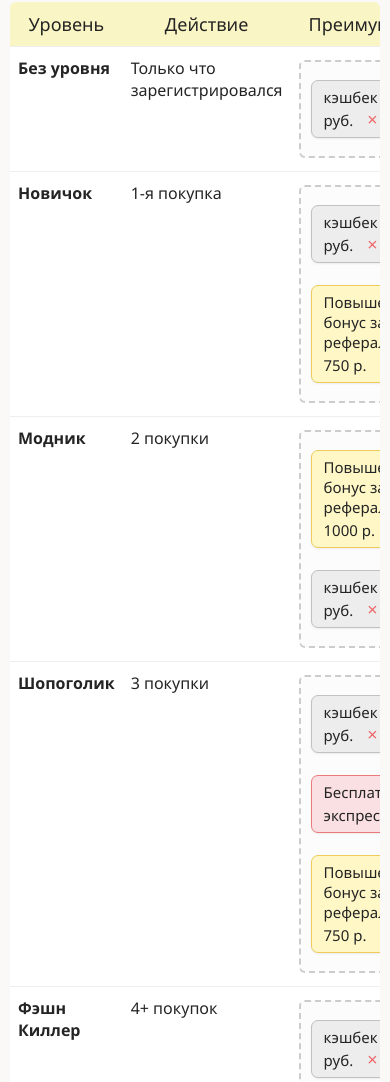
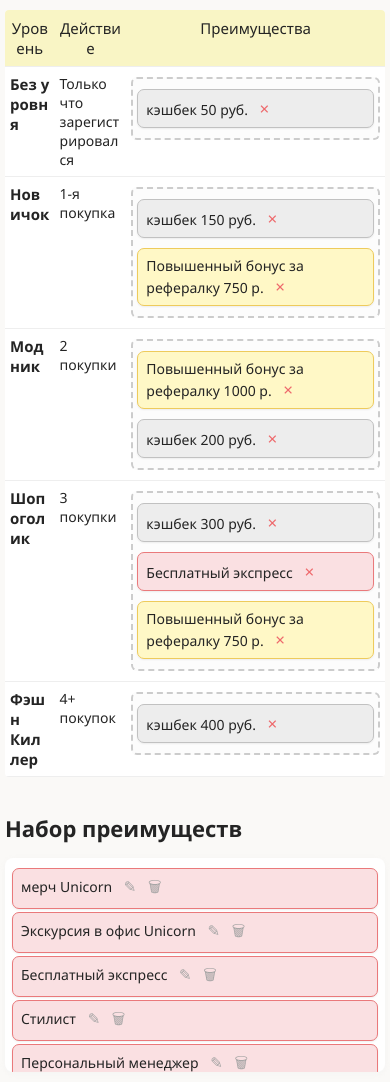
Before and after one commit to Vano3d/loyalty, a website: page public/index.html in a window 390 px wide. Shown: the part 110-1192 px from the top of the page. Drawn offline with Linux system fonts and the light colour scheme; no server answers.

Commit message:
save css2

```diff
--- a/public/loyalty.css
+++ b/public/loyalty.css
@@ -348,36 +348,122 @@ td:nth-child(3) {
 /* Дополнительные стили для очень маленьких экранов */
 @media (max-width: 480px) {
   body {
-    padding: 10px;
+    padding: 5px;
   }
 
-  h1 {
-    font-size: 24px;
+  .loyalty-builder {
+    flex-direction: column;
+    gap: 8px;
   }
 
-  h2 {
-    font-size: 20px;
+  table {
+    font-size: 14px;
+    border-radius: 4px;
+    width: 100%;
+    /* Делаем таблицу скроллабельной по горизонтали */
+    display: block;
+    max-width: 100vw;
+    overflow-x: auto;
   }
 
   th, td {
-    padding: 10px 8px;
+    padding: 7px 5px;
+    font-size: 14px;
+    /* Если заголовок/ячейка слишком длинные — переносить строки */
+    word-break: break-word;
+  }
+
+  th {
+    font-size: 15px;
+    padding: 8px 5px;
+  }
+
+  td:first-child {
+    font-size: 15px;
+    font-weight: 600;
+  }
+
+  td:nth-child(3) {
+    width: auto;
+    min-width: 200px;
+    max-width: none;
+    /* Убираем лишние ограничения ширины */
+  }
+
+  .dropzone {
+    min-width: 110px;
+    max-width: 100vw;
+    min-height: 45px;
+    padding: 7px 4px;
+    gap: 4px;
+    box-sizing: border-box;
+  }
+
+  .perks-column {
+    width: 100%;
+    min-width: 0;
+    margin-top: 10px;
+  }
+
+  #perks-list {
+    padding: 7px;
+    margin-bottom: 8px;
+    /* Для скролла при большом числе преимуществ на мини-экране */
+    max-height: 200px;
+    overflow-y: auto;
   }
 
   .perk {
+    font-size: 14px;
+    padding: 7px 8px;
+    margin: 3px 0;
+    width: 100%;
+    min-height: 20px;
+    box-sizing: border-box;
+    display: block;
+    user-select: none;
+  }
+
+  .perk .edit, .perk .delete {
     font-size: 15px;
-    padding: 6px 12px;
+    margin-left: 8px;
+  }
+
+  .in-dropzone .perk .remove {
+    font-size: 17px;
+    margin-left: 8px;
+  }
+
+  #add-perk-btn {
+    font-size: 15px;
+    padding: 8px 12px;
+    margin-top: 10px;
+    width: 100%;
+    text-align: center;
+  }
+
+  #add-perk-form {
+    padding: 10px;
+    margin-top: 10px;
   }
 
   #add-perk-form input, #add-perk-form select {
-    font-size: 15px;
+    font-size: 14px;
+    padding: 7px 10px;
+    margin: 3px 0;
+    width: 100%;
+    box-sizing: border-box;
   }
 
   #add-perk-form button {
     font-size: 15px;
     width: 100%;
-    margin: 5px 0;
+    margin: 4px 0;
+    padding: 8px 12px;
+    min-width: unset;
   }
 }
+
 
 .dropzone.zone-over {
   border-color: #ea797b;       /* яркий цвет рамки */
```
